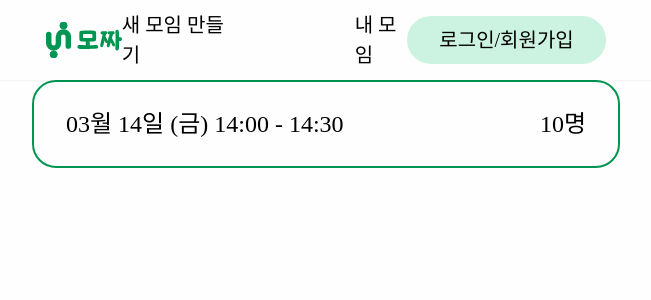
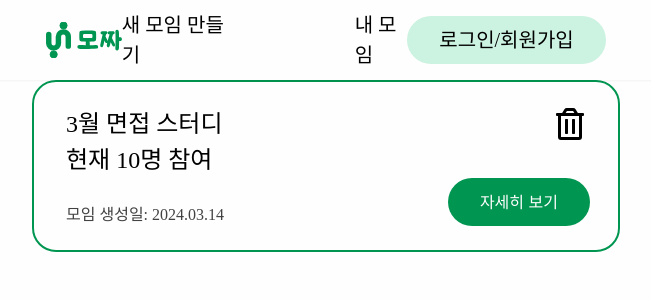
Before and after one commit to SWYP-MOZZA/MOZZA-Client, a Next.js app: page /test in a window 1280 px wide. Shown: the top 300 px of the page, without its empty margins (314-965 px from the left). Built offline with nearby package versions, Linux system fonts and the light colour scheme; a web font is replaced by a local one.

Commit message:
✨ [feat] 마이페이지 결과박스 추가
==

```diff
--- a/src/app/components/mypage/mypage-resultBox.jsx
+++ b/src/app/components/mypage/mypage-resultBox.jsx
@@ -1,5 +1,5 @@
 import React, {useState} from 'react';
-import { AiOutlineDown, AiOutlineUp } from "react-icons/ai";
+import { FaRegTrashAlt } from "react-icons/fa";
 
 const MypageResultBox = () => {
 
@@ -14,15 +14,35 @@ const MypageResultBox = () => {
     const [, month, day] = meetingDate.split('.');
     const formattedDate = `${month}월 ${day}일`;
 
+    const onClickDeleteBtn  = () => {
+        console.log('delete');
+    }
+
+    const onClickDetailBtn = () => {
+        console.log('detail');
+    }
+
     return (
         <div className='flex flex-col w-[588px] px-8 py-6 border-2 border-green-600 rounded-resultBox bg-white'>
-            <div className='flex items-center justify-between'>
+            <div className='flex flex-col justify-between'>
+                <div className='flex justify-between font-main text-body1 font-normal'>
+                    <span>{meetingInfo.name}</span>
+                    <button onClick={onClickDeleteBtn}>
+                        <FaRegTrashAlt size={32} />
+                    </button>
+                </div>
                 <div className='flex items-center gap-4 font-main text-body1 font-normal'>
-                    <span>{formattedDate} (금) {meetingInfo.time}</span>
+                    <span>현재 {meetingInfo.participants}명 참여</span>
 
                 </div>
-                <div className='flex items-center'>
-                <span className='font-main text-body1 font-normal'>{meetingInfo.participants}명</span>
+                <div className='flex w-[524px] items-end justify-between'>
+                    <div className='flex flex-col items-center '>
+                        <div className='flex-1 shrink-0 basis-0 font-main text-body3 font-normal text-gray-800 leading-resultBox'>모임 생성일: {meetingInfo.date}</div>
+                    </div>
+                    <button class="flex h-12 px-8 text-white justify-center items-center gap-2.5 rounded-full bg-green-600"
+                        onClick={onClickDetailBtn}>
+                    자세히 보기
+                    </button>
                 </div>
             </div>
         </div>
--- a/tailwind.config.js
+++ b/tailwind.config.js
@@ -33,7 +33,10 @@ module.exports = {
       borderRadius: {
         'resultBox': '24px',
         'resultName': '16px',
-      }
+      },
+      lineHeight: {
+        resultBox: '1.4', // 140%에 해당하는 값을 추가
+      },
     },
 
     colors:{
```
